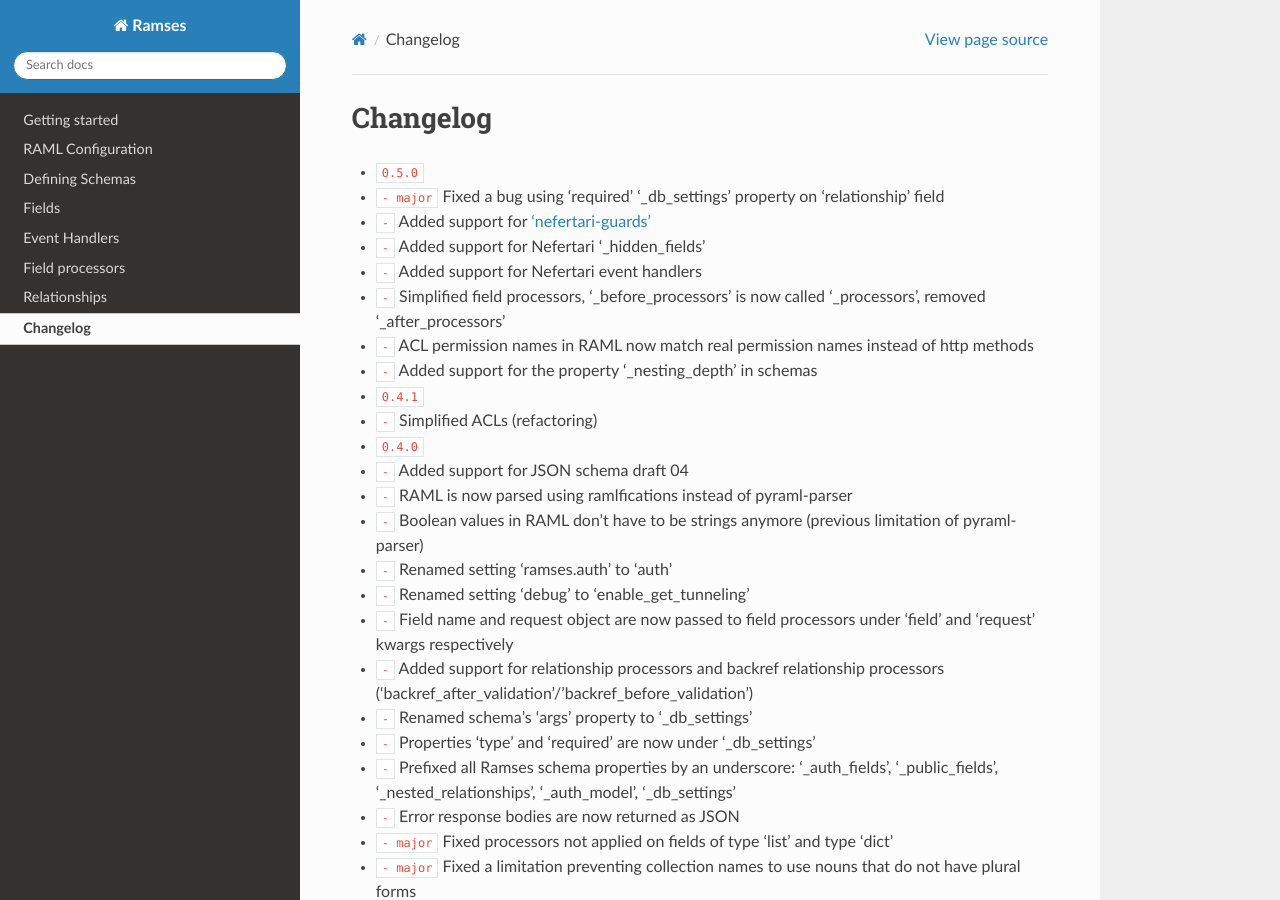
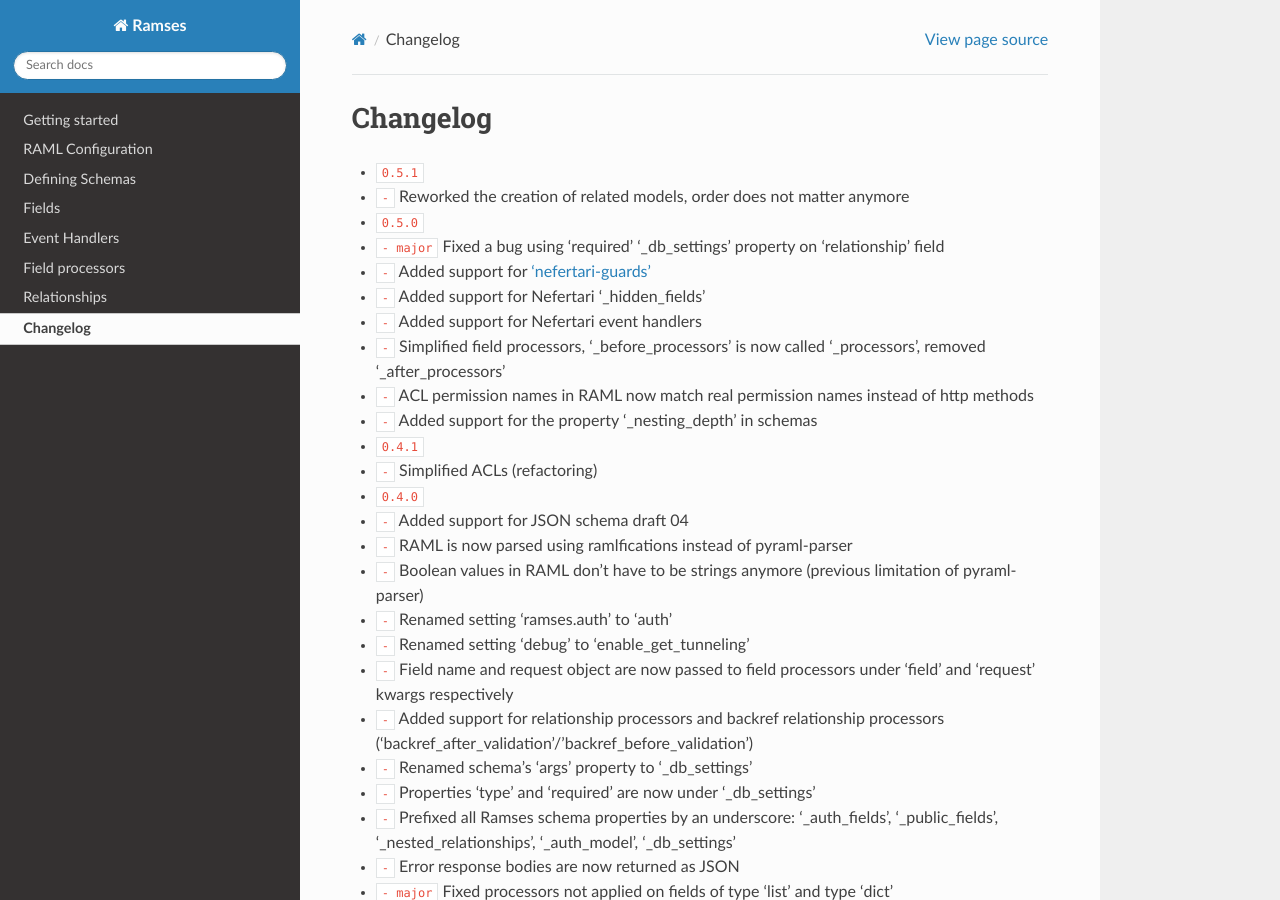
Before and after one commit to ramses-tech/ramses, a Sphinx documentation site: the page built from docs/source/changelog.rst, in a window 1280 px wide and 900 px high. Built offline with Sphinx 7.4.7 and the Read the Docs theme 2.0.0, drawn with Linux system fonts in a browser that asks for light colours; cross-references to code outside the pages are shown as plain code.

Commit message:
preping 0.5.1 changelog

```diff
--- a/docs/source/changelog.rst
+++ b/docs/source/changelog.rst
@@ -1,5 +1,8 @@
 Changelog
 =========
+
+* :release:`0.5.1 <2015-11-xx>`
+* :bug:`-` Reworked the creation of related models, order does not matter anymore
 
 * :release:`0.5.0 <2015-10-07>`
 * :bug:`- major` Fixed a bug using 'required' '_db_settings' property on 'relationship' field
```
